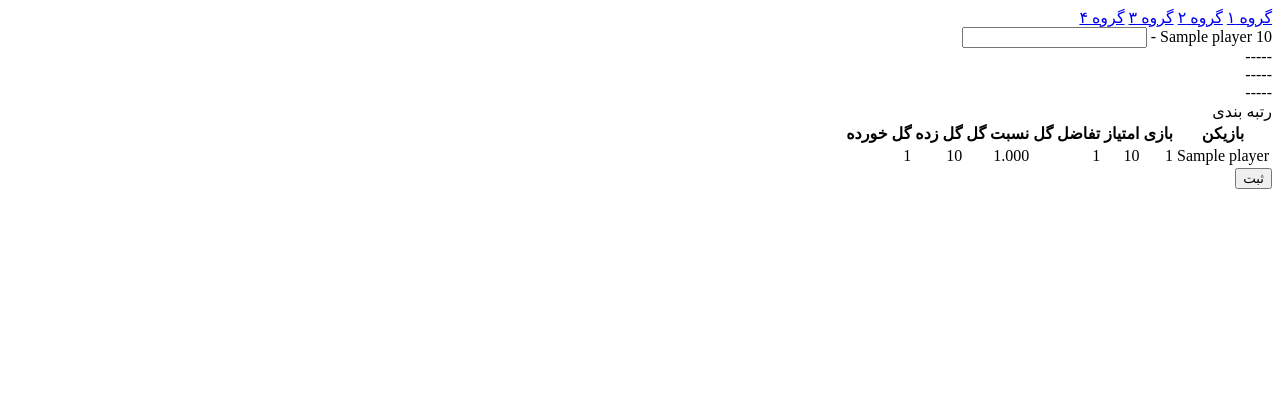
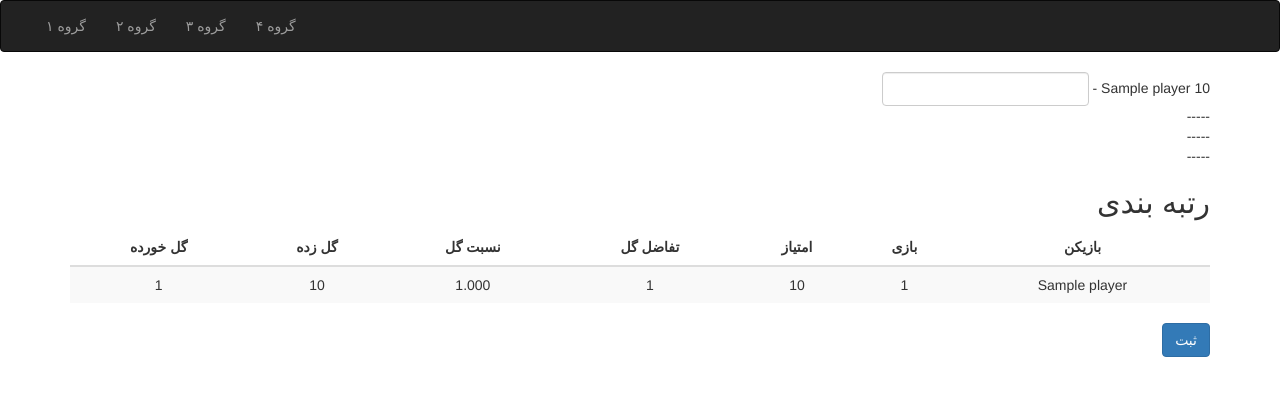
Before and after one commit to Kianoosh76/ttgcup, a Django app: page /fixtures/group/1/ in a window 1280 px wide. Shown: the top 396 px of the page. Run offline with Django 3.2, Linux system fonts and the light colour scheme; tables that the repository leaves empty hold one stand-in row (values such as "Sample post"); data that the repository does not hold is empty; some libraries are stand-ins or nearby versions.

Commit message:
khoshgel

```diff
--- a/fixture/templates/fixture/fixtures.html
+++ b/fixture/templates/fixture/fixtures.html
@@ -1,26 +1,50 @@
 <!DOCTYPE html>
 <html lang="en">
 <head>
-    <meta charset="UTF-8">
     <title>TTG Cup 11</title>
+    <meta charset="utf-8">
+    <meta name="viewport" content="width=device-width, initial-scale=1">
+    <link rel="stylesheet" href="http://maxcdn.bootstrapcdn.com/bootstrap/3.3.7/css/bootstrap.min.css">
+    <script src="https://ajax.googleapis.com/ajax/libs/jquery/1.12.4/jquery.min.js"></script>
+    <script src="http://maxcdn.bootstrapcdn.com/bootstrap/3.3.7/js/bootstrap.min.js"></script>
+    <link rel="stylesheet" href="//cdn.rawgit.com/morteza/bootstrap-rtl/v3.3.4/dist/css/bootstrap-rtl.min.css">
+    <script src="https://ajax.googleapis.com/ajax/libs/jquery/1.12.4/jquery.min.js"></script>
+    <style>
+        th{
+            text-align: center;
+        }
+    </style>
 </head>
 <body dir="rtl">
 
-<nav>
-    <a href="{% url 'fixture:fixtures' 1 %}">گروه ۱</a>
-    <a href="{% url 'fixture:fixtures' 2 %}">گروه ۲</a>
-    <a href="{% url 'fixture:fixtures' 3 %}">گروه ۳</a>
-    <a href="{% url 'fixture:fixtures' 4 %}">گروه ۴</a>
+<nav class="navbar navbar-inverse">
+    <div class="container-fluid">
+        <div class="navbar-header">
+            <button type="button" class="navbar-toggle" data-toggle="collapse" data-target="#myNavbar">
+                <span class="icon-bar"></span>
+                <span class="icon-bar"></span>
+                <span class="icon-bar"></span>
+            </button>
+        </div>
+        <div class="collapse navbar-collapse" id="myNavbar">
+            <ul class="nav navbar-nav">
+                <li><a href="{% url 'fixture:fixtures' 1 %}">گروه ۱</a></li>
+                <li><a href="{% url 'fixture:fixtures' 2 %}">گروه ۲</a></li>
+                <li><a href="{% url 'fixture:fixtures' 3 %}">گروه ۳</a></li>
+                <li><a href="{% url 'fixture:fixtures' 4 %}">گروه ۴</a></li>
+            </ul>
+        </div>
+    </div>
 </nav>
-
-<form method="post">
+<div class="container">
+    <form method="post" class="form-inline">
         {% for fixtures in fixture_set %}
             {% csrf_token %}
             {% for fixture in fixtures %}
                 {% with player1=fixture.player1 %}
                     {{ player1.player }}
                     {% if player1.score is None %}
-                <input type="text" name="score-{{fixture.id}}-1">
+                        <input type="text" name="score-{{ fixture.id }}-1" class="form-control">
                     {% else %}
                         {{ player1.score }}
                     {% endif %}
@@ -28,7 +52,7 @@
                 -
                 {% with player2=fixture.player2 %}
                     {% if player2.score is None %}
-                <input type="text" name="score-{{fixture.id}}-2">
+                        <input type="text" name="score-{{ fixture.id }}-2" class="form-control">
                     {% else %}
                         {{ player2.score }}
                     {% endif %}
@@ -38,8 +62,8 @@
             {% endfor %}
             -----<br>
         {% endfor %}
-رتبه بندی
-    <table>
+        <h2>رتبه بندی</h2>
+        <table class="table table-striped table-hover" style="text-align: center">
             <thead>
             <th>بازیکن</th>
             <th>بازی</th>
@@ -53,18 +77,19 @@
             <tbody>
             {% for player in standings %}
                 <tr>
-            <td>{{player.name}}</td>
-            <td>{{player.games_played}}</td>
-            <td>{{player.score}}</td>
-            <td>{{player.goal_diff}}</td>
-            <td>{{player.goal_ratio|floatformat:3}}</td>
-            <td>{{player.goals_scored}}</td>
-            <td>{{player.goals_conceded}}</td>
+                    <td>{{ player.name }}</td>
+                    <td>{{ player.games_played }}</td>
+                    <td>{{ player.score }}</td>
+                    <td>{{ player.goal_diff }}</td>
+                    <td>{{ player.goal_ratio|floatformat:3 }}</td>
+                    <td>{{ player.goals_scored }}</td>
+                    <td>{{ player.goals_conceded }}</td>
                 </tr>
             {% endfor %}
             </tbody>
         </table>
-<button type="submit">ثبت</button>
+        <button type="submit" class="btn btn-primary col-sm-offset-2">ثبت</button>
     </form>
+</div>
 </body>
 </html>
```
Lines whose indentation alone changed are shown as unchanged.
